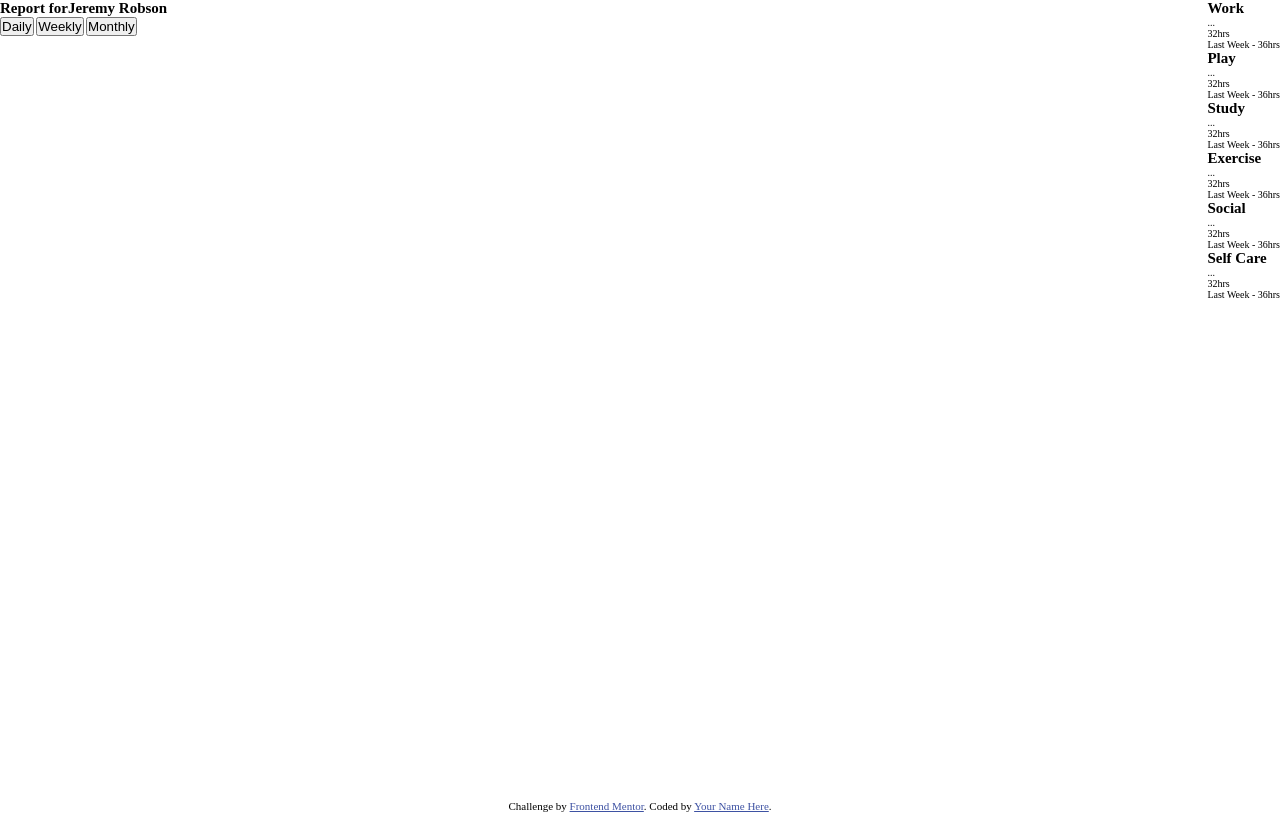
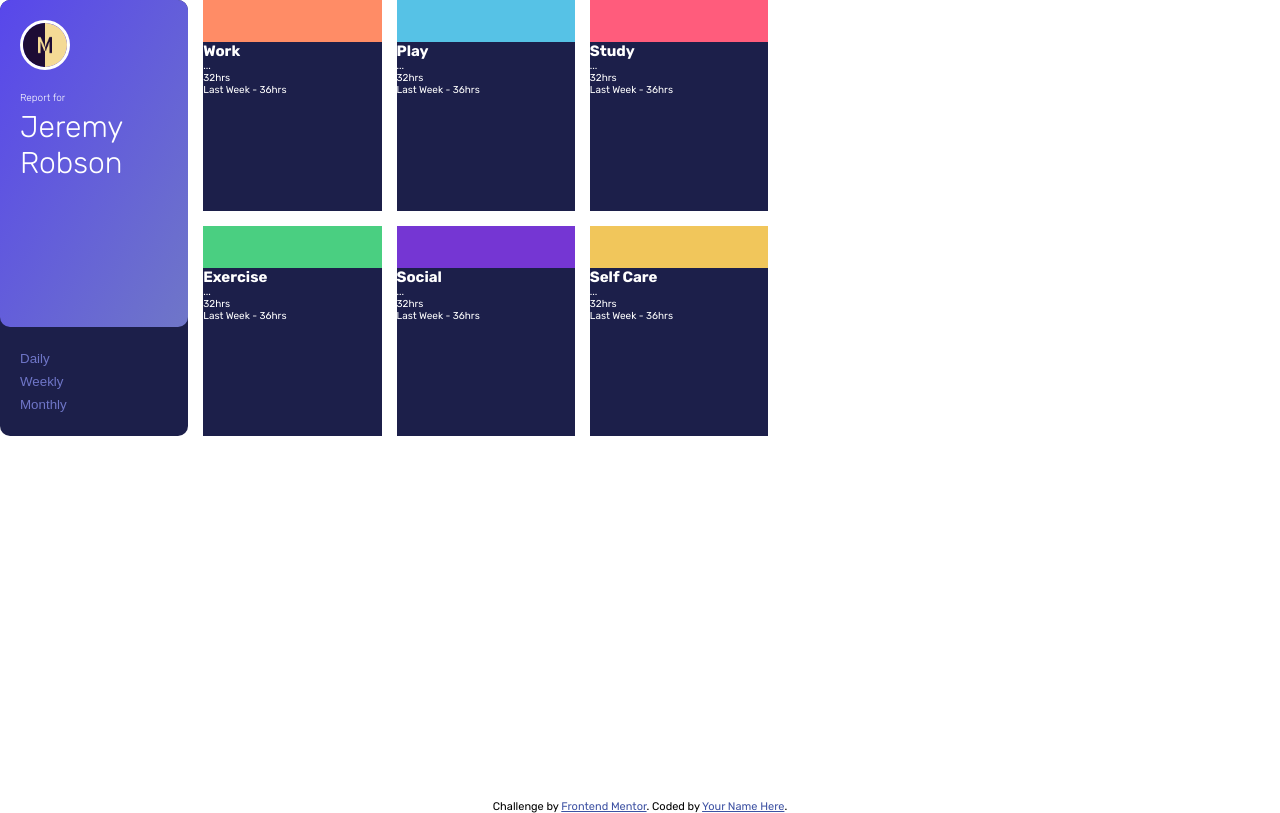
Before and after one commit to Mert18/fm-time-tracking-dashboard, a website: page index.html in a window 1280 px wide. Drawn offline with Linux system fonts and the light colour scheme.

Commit message:
well im hungry

```diff
--- a/app/scss/abstracts/_variables.scss
+++ b/app/scss/abstracts/_variables.scss
@@ -1 +1,12 @@
-//SCSS variables
+$blue: hsl(246, 80%, 60%);
+$light-red: hsl(15, 100%, 70%);
+$soft-blue: hsl(195, 74%, 62%);
+$light-red2: hsl(348, 100%, 68%);
+$lime-green: hsl(145, 58%, 55%);
+$violet: hsl(264, 64%, 52%);
+$soft-orange: hsl(43, 84%, 65%);
+
+$very-dark-blue: hsl(226, 43%, 10%);
+$dark-blue: hsl(235, 46%, 20%);
+$desaturated-blue: hsl(235, 45%, 61%);
+$pale-blue: hsl(236, 100%, 87%);
--- a/app/scss/base/_base.scss
+++ b/app/scss/base/_base.scss
@@ -1,3 +1,5 @@
+@import url("https://fonts.googleapis.com/css2?family=Rubik:ital,wght@0,300;0,400;0,500;0,600;0,700;0,800;0,900;1,300;1,400;1,500;1,600;1,700;1,800;1,900&display=swap");
+
 *,
 *::after,
 *::before {
@@ -25,4 +27,5 @@ html {
 
 body {
   box-sizing: border-box;
+  font-family: "Rubik", sans-serif;
 }
--- a/app/scss/layout/_app.scss
+++ b/app/scss/layout/_app.scss
@@ -5,15 +5,120 @@
 .app {
   display: grid;
   grid-template-rows: 1fr 1fr;
-  grid-template-columns: 1fr auto;
+  grid-template-columns: 1fr 3fr;
   grid-template-areas:
     "profile stats"
     "profile stats";
+  width: 60%;
+  gap: 15px;
 }
 
 .card-profile {
   grid-area: profile;
+  display: grid;
+  grid-template-rows: 3fr 1fr;
+  grid-template-columns: 1fr;
+  grid-template-areas:
+    "top"
+    "bottom";
+  background: $dark-blue;
+  border-radius: 10px;
+  &-top {
+    grid-area: top;
+    display: flex;
+    flex-direction: column;
+    padding: 2rem;
+    background-image: linear-gradient(
+      to bottom right,
+      $blue,
+      $desaturated-blue
+    );
+    border-radius: 10px;
+    color: white;
+    &-image {
+      img {
+        border: 3px solid white;
+        border-radius: 50%;
+      }
+    }
+    &-name {
+      h1 {
+        font-weight: 300;
+        font-size: 3rem;
+      }
+      span {
+        font-size: 1rem;
+        font-weight: 300;
+      }
+    }
+  }
+  &-bottom {
+    grid-area: bottom;
+    display: flex;
+    flex-direction: column;
+    justify-content: flex-start;
+    align-items: flex-start;
+    padding: 2rem;
+    button {
+      background-color: transparent;
+      border: none;
+      outline: none;
+      margin: 0.4rem 0rem;
+      color: $desaturated-blue;
+    }
+  }
 }
+
 .stats {
   grid-area: stats;
+  display: grid;
+  grid-template-rows: 1fr 1fr;
+  grid-template-columns: 1fr 1fr 1fr;
+  grid-template-areas:
+    "card card card"
+    "card card card";
+  gap: 15px;
 }
+
+.card {
+  display: grid;
+  grid-template-rows: 1fr 4fr;
+  grid-template-columns: 1fr;
+  grid-template-areas:
+    "back"
+    "stats";
+
+  &-back {
+    grid-area: back;
+    background: transparent;
+  }
+  &-front {
+    background: $dark-blue;
+    color: white;
+    &-title {
+    }
+    &-hrs {
+    }
+    &-last {
+    }
+  }
+}
+
+#work {
+  background: $light-red;
+}
+#play {
+  background: $soft-blue;
+}
+#study {
+  background: $light-red2;
+}
+#exercise {
+  background: $lime-green;
+}
+#social {
+  background: $violet;
+}
+#self {
+  background: $soft-orange;
+}
--- a/index.html
+++ b/index.html
@@ -31,9 +31,16 @@
       <div class="app">
         <article class="card-profile">
           <div class="card-profile-top">
-            <div class="card-profile-top-image"></div>
+            <div class="card-profile-top-image">
+              <img
+                src="/images/64.png"
+                alt="smiling face"
+                width="50px"
+                height="50px"
+              />
+            </div>
             <div class="card-profile-top-name">
-              <h1><span>Report for</span>Jeremy Robson</h1>
+              <h1><span>Report for</span><br />Jeremy Robson</h1>
             </div>
           </div>
 
@@ -44,7 +51,7 @@
           </div>
         </article>
         <div class="stats">
-          <article class="card">
+          <article class="card" id="work">
             <div class="card-back"></div>
             <div class="card-front">
               <div class="card-front-title">
@@ -57,7 +64,7 @@
               </div>
             </div>
           </article>
-          <article class="card">
+          <article class="card" id="play">
             <div class="card-back"></div>
             <div class="card-front">
               <div class="card-front-title">
@@ -70,7 +77,7 @@
               </div>
             </div>
           </article>
-          <article class="card">
+          <article class="card" id="study">
             <div class="card-back"></div>
             <div class="card-front">
               <div class="card-front-title">
@@ -83,7 +90,7 @@
               </div>
             </div>
           </article>
-          <article class="card">
+          <article class="card" id="exercise">
             <div class="card-back"></div>
             <div class="card-front">
               <div class="card-front-title">
@@ -96,7 +103,7 @@
               </div>
             </div>
           </article>
-          <article class="card">
+          <article class="card" id="social">
             <div class="card-back"></div>
             <div class="card-front">
               <div class="card-front-title">
@@ -109,7 +116,7 @@
               </div>
             </div>
           </article>
-          <article class="card">
+          <article class="card" id="self">
             <div class="card-back"></div>
             <div class="card-front">
               <div class="card-front-title">
```
Also changed, not shown: dist/main.css, images/64.png (added), 1 other file.
